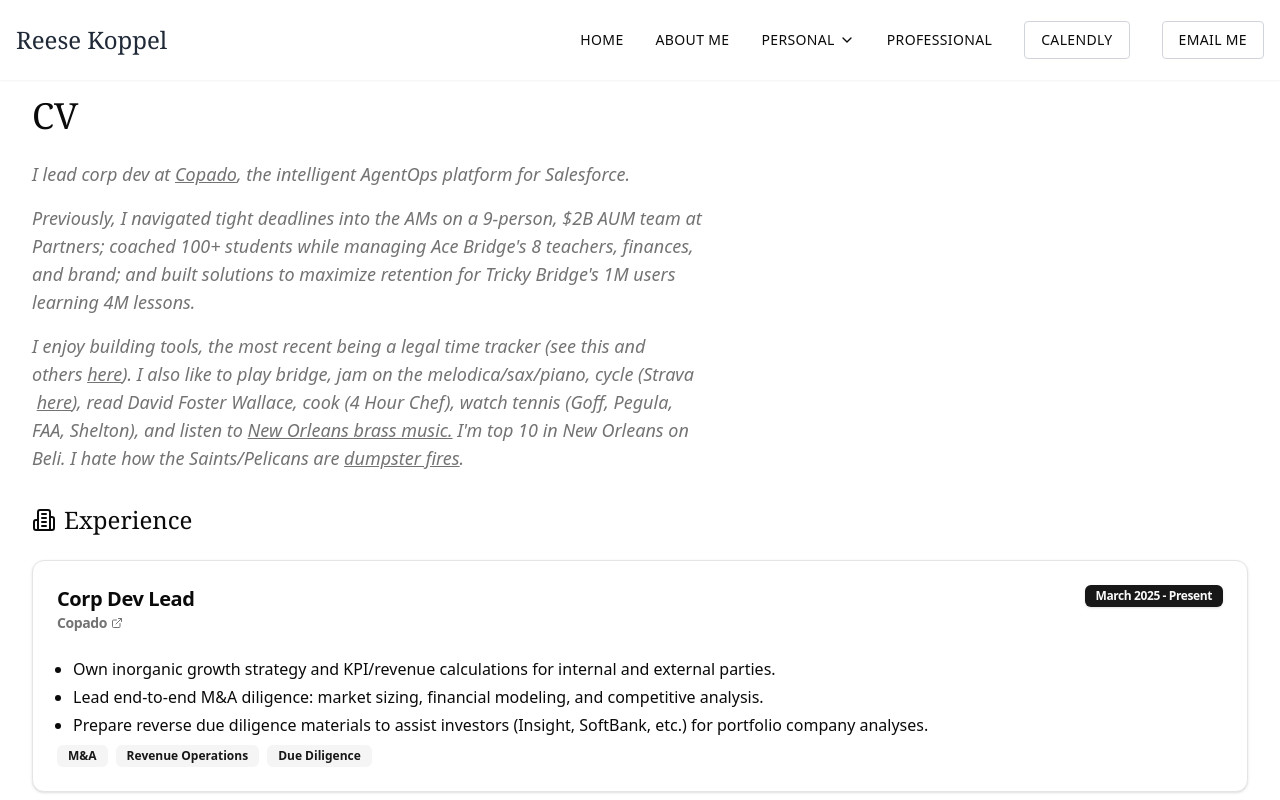
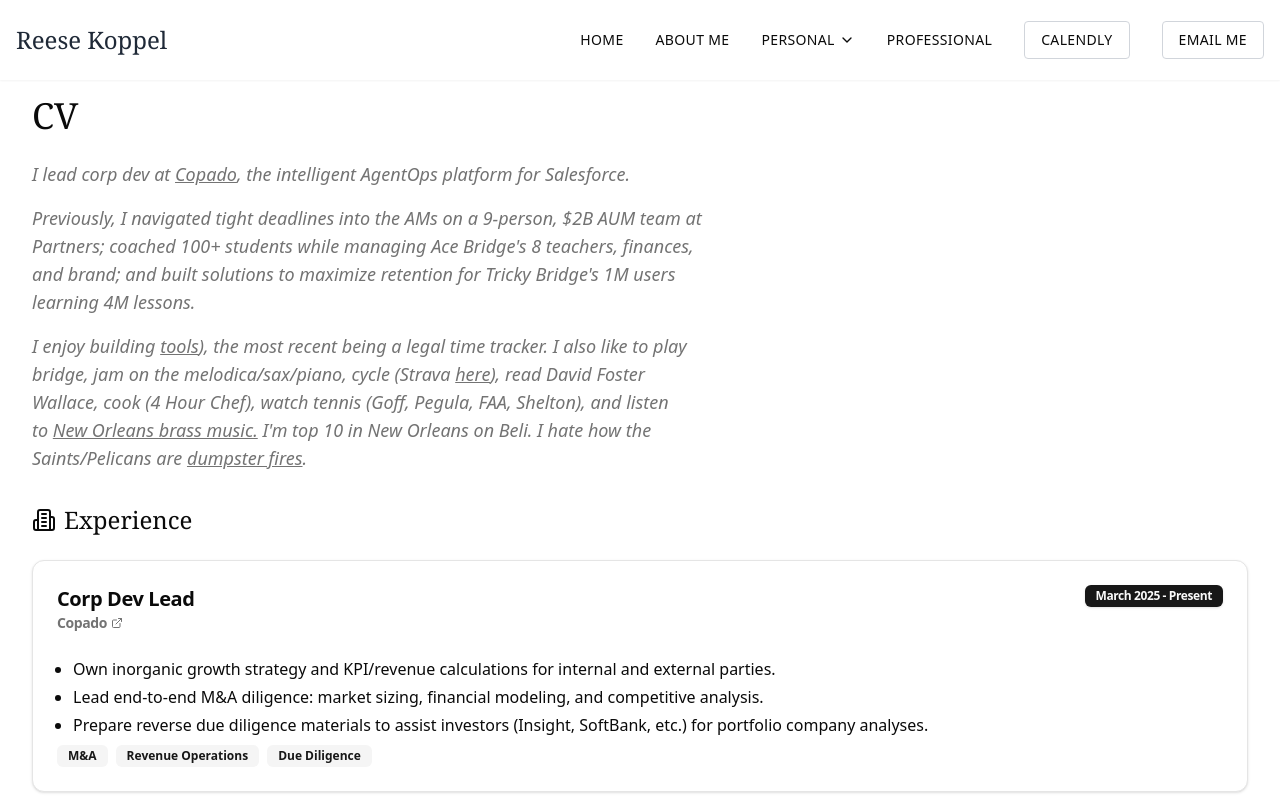
Before and after one commit to rk504/personal-website, a Next.js app: page /professional in a window 1280 px wide. Shown: the top 800 px of the page. Built offline with nearby package versions, Linux system fonts and the light colour scheme.

Commit message:
updated professional ovw

```diff
--- a/app/professional/page.tsx
+++ b/app/professional/page.tsx
@@ -34,23 +34,22 @@ export default function Professional() {
               </p>
 
               <p>
-              I enjoy building tools, the most recent being a legal time tracker (see this and others&nbsp;
+              I enjoy building&nbsp;
                 <a
                   href="/personal/projects"
                   target="_blank"
                   rel="noopener noreferrer"
                   className="underline hover:text-primary"
                 >
-                  here
-                </a>). I also like to play bridge, jam on the melodica/sax/piano, cycle (Strava
-                  &nbsp;
+                  tools
+                </a>), the most recent being a legal time tracker. I also like to play bridge, jam on the melodica/sax/piano, cycle (Strava&nbsp;
                 <a
                   href="https://www.strava.com/athletes/122197702"
                   target="_blank"
                   rel="noopener noreferrer"
                   className="underline hover:text-primary"
                 >
-                here
+                 here
                 </a>), read David Foster Wallace, cook (4 Hour Chef), watch tennis (Goff, Pegula, FAA, Shelton), and listen to&nbsp;
                 <a
                   href="https://open.spotify.com/playlist/5a3Y1aUxAVX7EUnVq9ezYd?si=3c374ac258414659"
```
